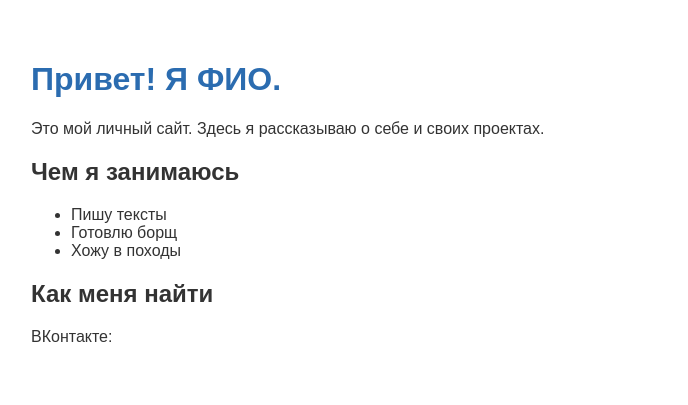
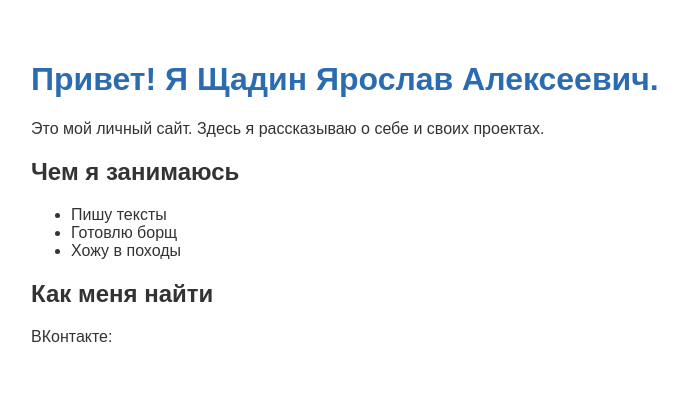
Before and after one commit to tovanday32/tovanday32.github.io, a plain HTML site: page index.html in a window 1280 px wide. Shown: the whole page, without its empty margins (259-947 px from the left). Drawn offline with Linux system fonts and the light colour scheme.

Commit message:
Update index.html

```diff
--- a/index.html
+++ b/index.html
@@ -17,7 +17,7 @@
   </style>
 </head>
 <body>
-  <h1>Привет! Я ФИО.</h1>
+  <h1>Привет! Я Щадин Ярослав Алексеевич.</h1>
   <p>Это мой личный сайт. Здесь я рассказываю о себе и своих проектах.</p>
   <h2>Чем я занимаюсь</h2>
   <ul>
```
